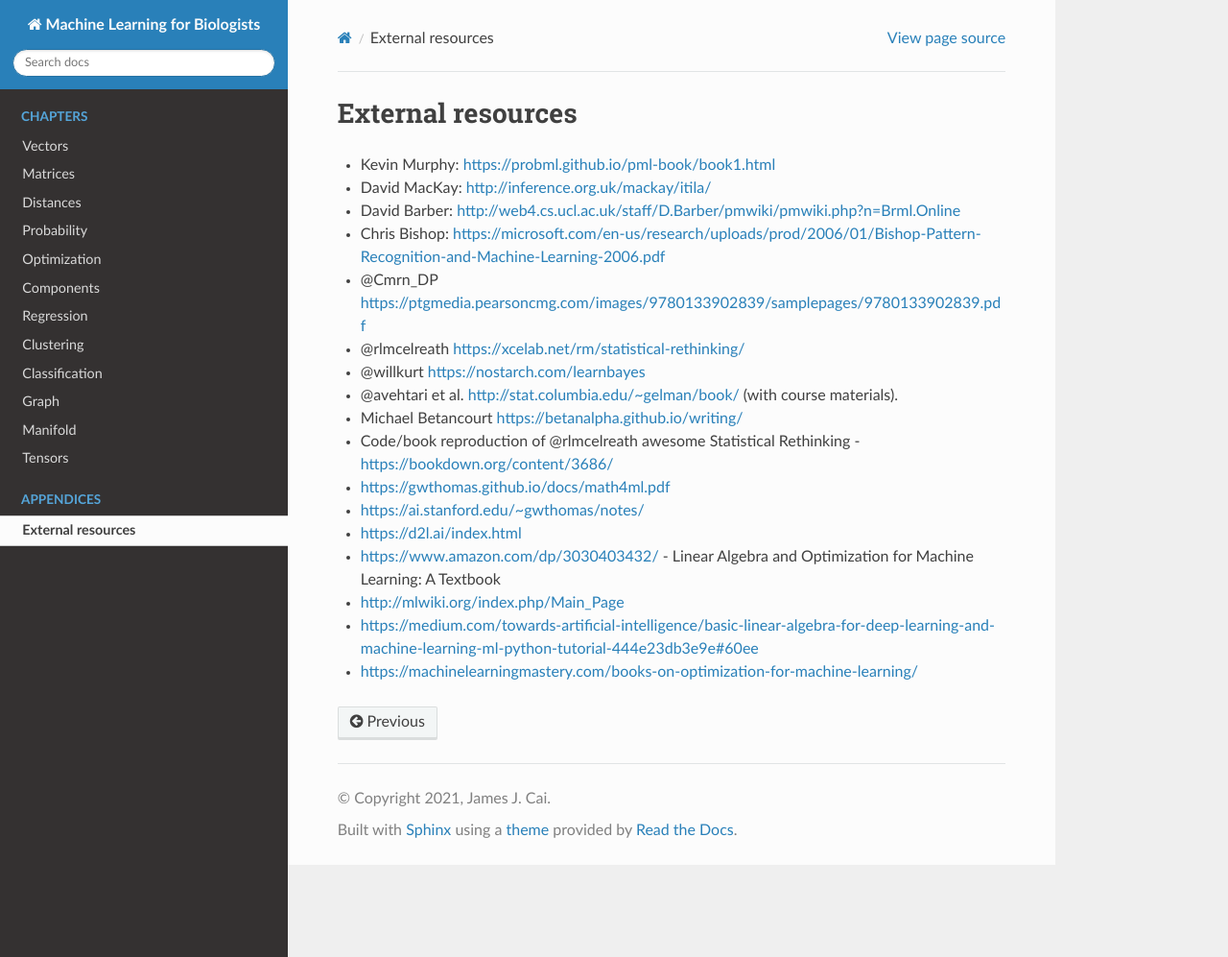
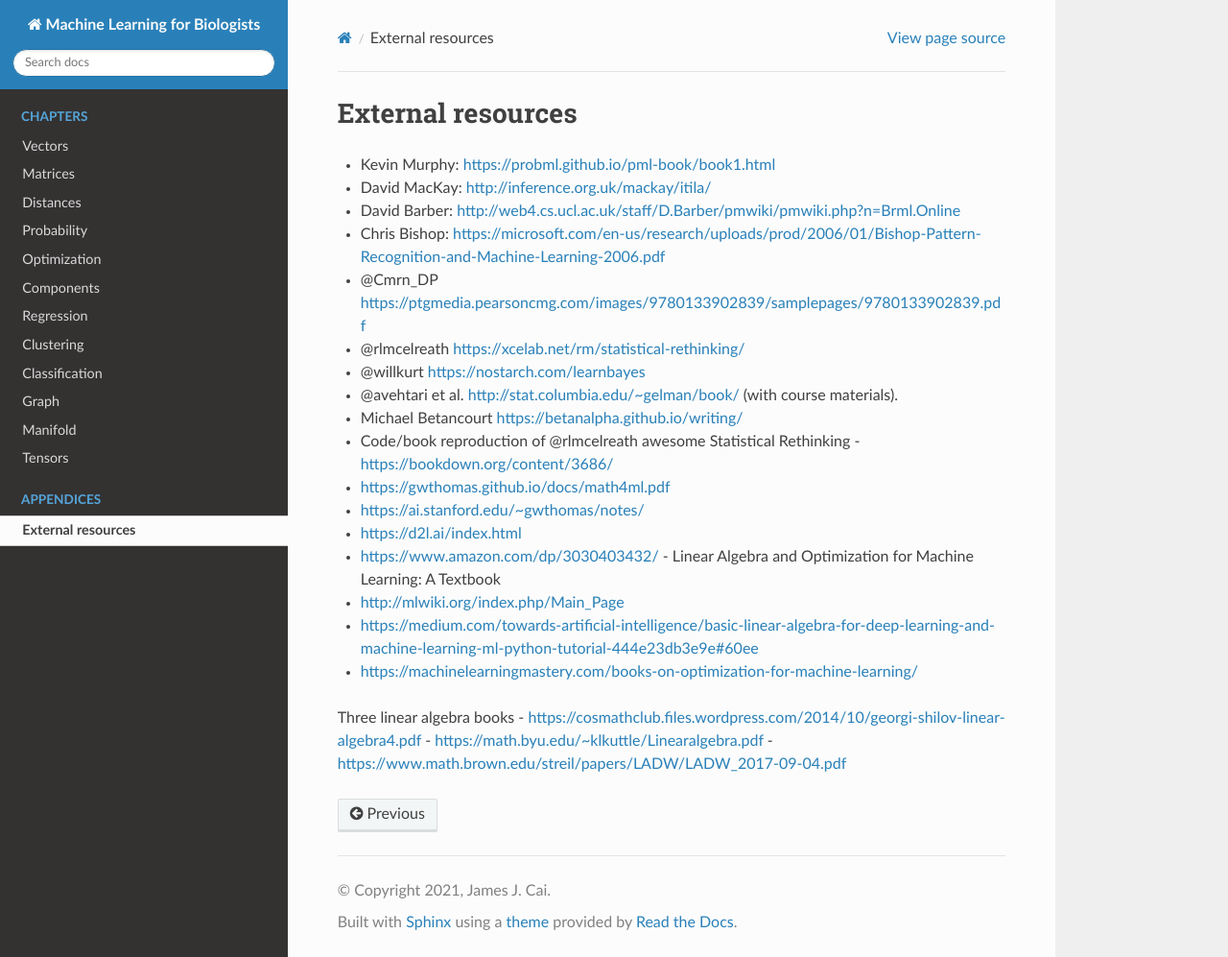
Before and after one commit to jamesjcai/readthedocs_ml4b, a Sphinx documentation site: the page built from docs/refs.rst, in a window 1280 px wide and 997 px high. Shown: the whole window at 96% size. Built offline with Sphinx 7.4.7 and the Read the Docs theme 2.0.0, drawn with Linux system fonts in a browser that asks for light colours; formulas are drawn with MathJax 3.

Commit message:
Update refs.rst

```diff
--- a/docs/refs.rst
+++ b/docs/refs.rst
@@ -20,3 +20,8 @@
 - http://mlwiki.org/index.php/Main_Page
 - https://medium.com/towards-artificial-intelligence/basic-linear-algebra-for-deep-learning-and-machine-learning-ml-python-tutorial-444e23db3e9e#60ee
 - https://machinelearningmastery.com/books-on-optimization-for-machine-learning/
+
+Three linear algebra books
+- https://cosmathclub.files.wordpress.com/2014/10/georgi-shilov-linear-algebra4.pdf
+- https://math.byu.edu/~klkuttle/Linearalgebra.pdf
+- https://www.math.brown.edu/streil/papers/LADW/LADW_2017-09-04.pdf
```
